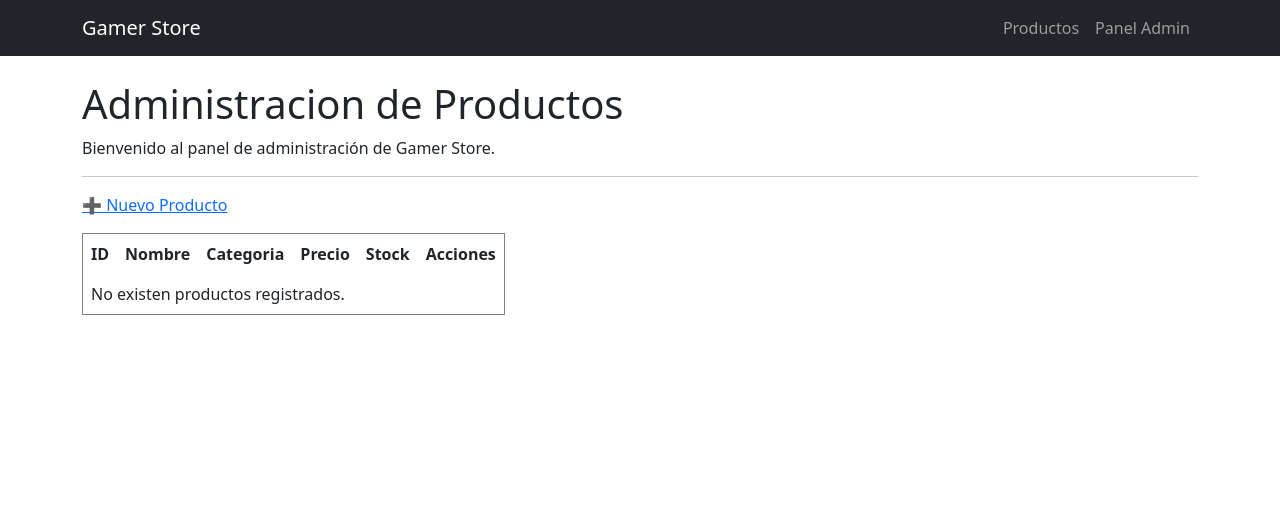
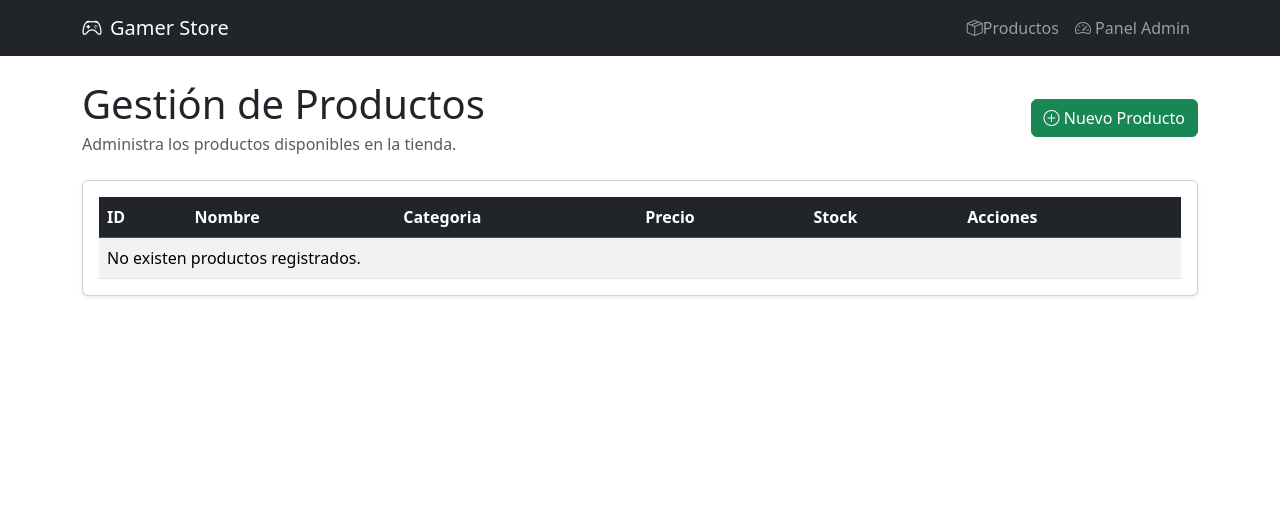
Before and after one commit to JCarvajalLab/Modulo-7-E-commerce-CRUD, a Django app: page /productos/ in a window 1280 px wide. Shown: the top 514 px of the page. Run offline with Django 5.2, Linux system fonts and the light colour scheme; data that the repository does not hold is empty.

Commit message:
style: Se rediseña la interfaz base y se modifica lista_productos agregándole boostrap

```diff
--- a/productos/templates/productos/lista_productos.html
+++ b/productos/templates/productos/lista_productos.html
@@ -2,14 +2,17 @@
 {% block title %}Listado de productos{% endblock title %}
 {% block custom_styles %}{% endblock custom_styles %}
 {% block content %}
-<h1>Administracion de Productos</h1>
-<p>Bienvenido al panel de administración de Gamer Store.</p>
-<hr>
-<p>
-    <a href="{% url 'crear_producto' %}">➕ Nuevo Producto</a>
-</p>
-<table border="1" cellpadding="8">
-    <thead>
+<div class="d-flex justify-content-between align-items-center mb-4">
+    <div>
+        <h1 class="mb-1"> Gestión de Productos</h1>
+        <p class="text-muted mb-0"> Administra los productos disponibles en la tienda.</p>
+    </div>
+    <a href="{% url 'crear_producto' %}" class="btn btn-success"><i class="bi bi-plus-circle"></i> Nuevo Producto</a>
+</div>
+<div class="card shadow-sm">
+    <div class="card-body">
+        <table class="table table-striped table-hover align-middle mb-0">
+            <thead class="table-dark">
                 <tr>
                     <th>ID</th>
                     <th>Nombre</th>
@@ -28,7 +31,10 @@
                     <td>${{ producto.precio }}</td>
                     <td>{{ producto.stock }}</td>
                     <td>
-                <a href="{% url 'editar_producto' producto.id %}">Editar</a>|<a href="{% url 'eliminar_producto' producto.id %}">Eliminar</a>
+                        <a href="{% url 'editar_producto' producto.id %}" class="btn btn-group btn-warning btn-sm">
+                            <i class="bi bi-pencil-square"></i> Editar</a>
+                        <a href="{% url 'eliminar_producto' producto.id %}" class="btn btn-group btn-danger btn-sm">
+                            <i class="bi bi-trash"></i> Eliminar</a>
                     </td>
                 </tr>
                 {% empty %}
@@ -40,4 +46,7 @@
                 {% endfor %}
             </tbody>
         </table>
+    </div>
+</div>
 {% endblock content %}
+➕
--- a/templates/base.html
+++ b/templates/base.html
@@ -7,6 +7,8 @@
     <title>{% block title %}Game Store{% endblock title %}</title>
     <!-- Boostrap -->
     <link href="https://cdn.jsdelivr.net/npm/bootstrap@5.3.7/dist/css/bootstrap.min.css" rel="stylesheet">
+    <!-- Boostrap Icons-->
+    <link rel="stylesheet" href="https://cdn.jsdelivr.net/npm/bootstrap-icons@1.13.1/font/bootstrap-icons.min.css">
     {% block custom_styles %}
     <link rel="stylesheet" href="{% static 'css/styles.css' %}">
     {% endblock custom_styles %}
--- a/templates/includes/navbar.html
+++ b/templates/includes/navbar.html
@@ -1,14 +1,14 @@
 <nav class="navbar navbar-expand-lg navbar-dark bg-dark">
     <div class="container">
-        <a class="navbar-brand" href="{% url 'lista_productos' %}"> Gamer Store</a>
+        <a class="navbar-brand" href="{% url 'lista_productos' %}"> <i class="bi bi-controller me-2"></i>Gamer Store</a>
         <button class="navbar-toggler" type="button" data-bs-toggle="collapse" data-bs-target="#navbarPrincipal"><span class="navbar-toggler-icon"></span></button>
         <div class="collapse navbar-collapse" id="navbarPrincipal">
             <ul class="navbar-nav ms-auto">
                 <li class="nav-item">
-                    <a class="nav-link" href="{% url 'lista_productos' %}">Productos</a>
+                    <a class="nav-link" href="{% url 'lista_productos' %}"><i class="bi bi-box-seam"></i>Productos</a>
                 </li>
                 <li class="nav-item">
-                    <a class="nav-link"href="/admin/"> Panel Admin</a>
+                    <a class="nav-link"href="/admin/"><i class="bi bi-speedometer2"></i> Panel Admin</a>
                 </li>
             </ul>
         </div>
```
Lines whose indentation alone changed are shown as unchanged.
